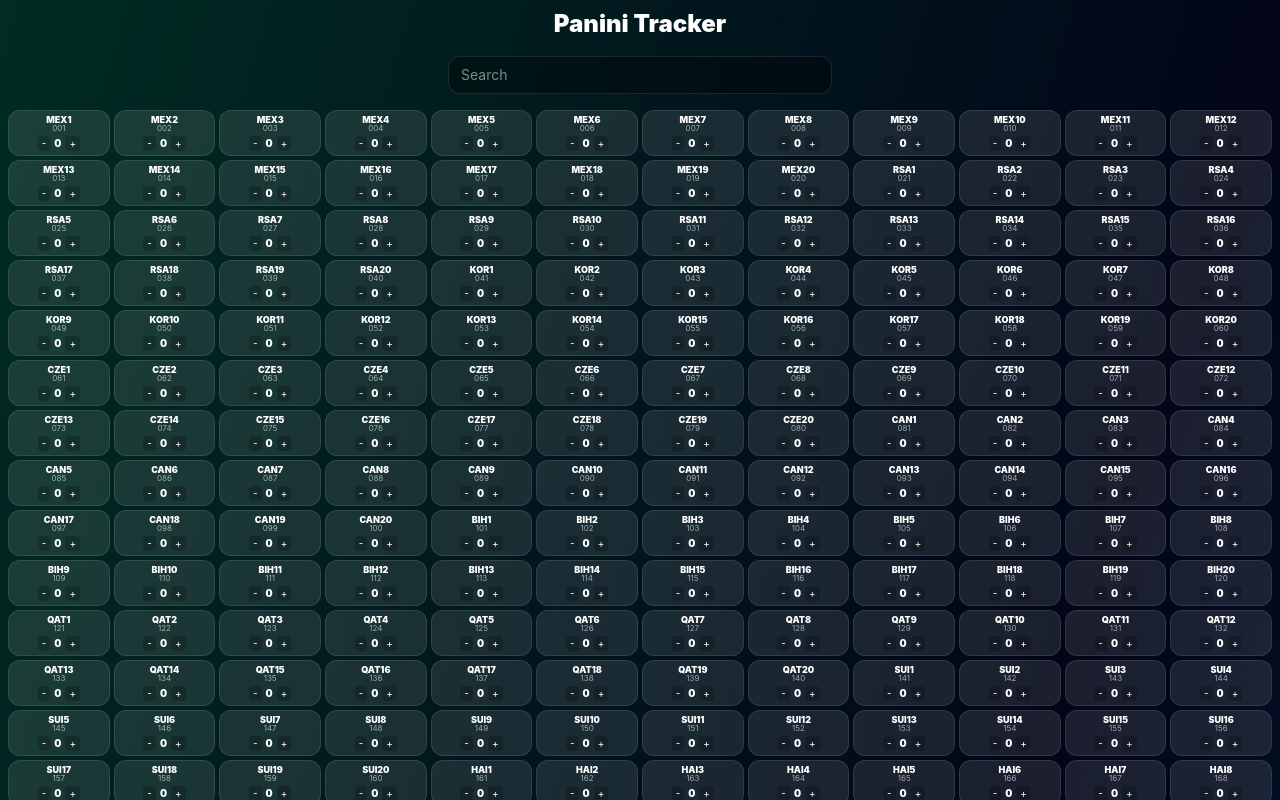
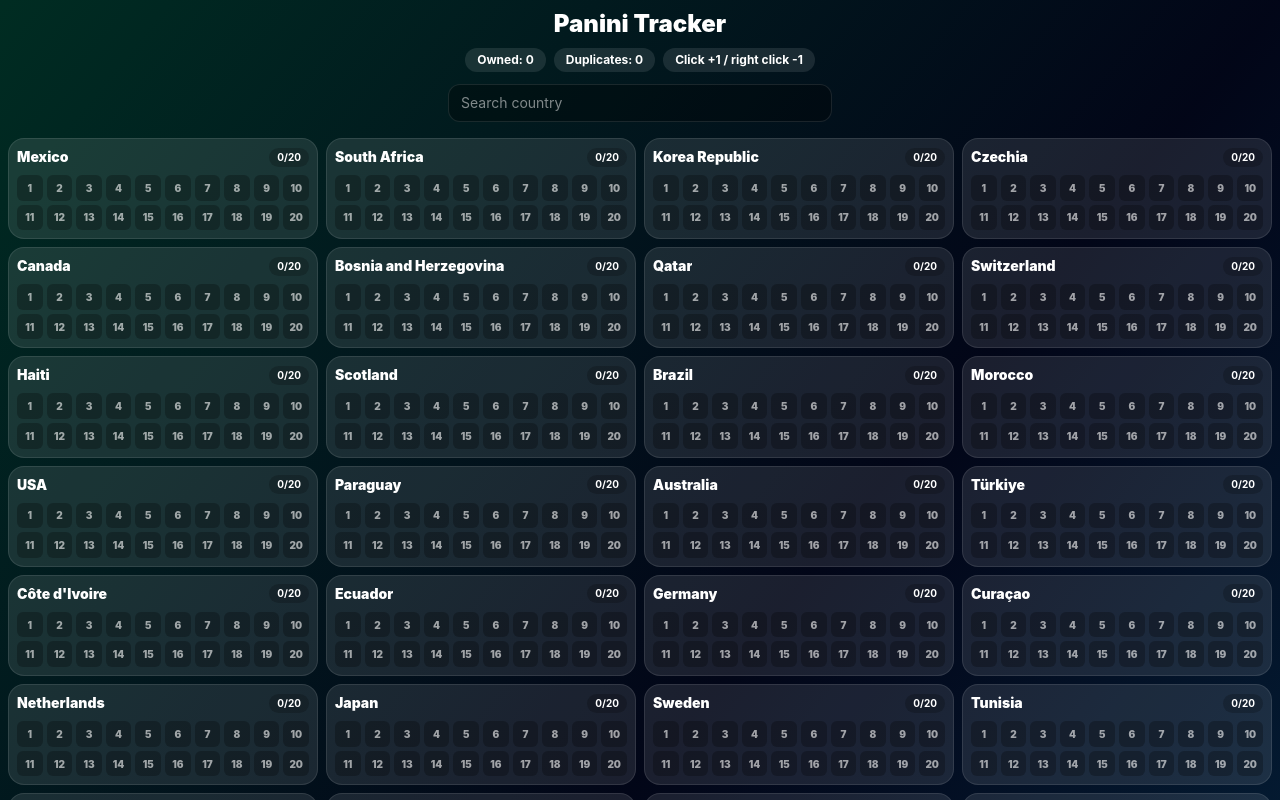
Before and after one commit to vojinstefanovic111-bit/panini-worldcup-tracker, a React (Vite) app: page / in a window 1280 px wide. Shown: the top 800 px of the page. Built offline with nearby package versions, Linux system fonts and the light colour scheme.

Commit message:
Group stickers by country with compact number buttons

```diff
--- a/src/App.jsx
+++ b/src/App.jsx
@@ -16,54 +16,59 @@
 ];
 
 const shortNames = {
-  "Mexico": "MEX","South Africa": "RSA","Korea Republic": "KOR","Czechia": "CZE",
-  "Canada": "CAN","Bosnia and Herzegovina": "BIH","Qatar": "QAT","Switzerland": "SUI",
-  "Haiti": "HAI","Scotland": "SCO","Brazil": "BRA","Morocco": "MAR",
-  "USA": "USA","Paraguay": "PAR","Australia": "AUS","Türkiye": "TUR",
-  "Côte d'Ivoire": "CIV","Ecuador": "ECU","Germany": "GER","Curaçao": "CUW",
-  "Netherlands": "NED","Japan": "JPN","Sweden": "SWE","Tunisia": "TUN",
-  "IR Iran": "IRN","New Zealand": "NZL","Belgium": "BEL","Egypt": "EGY",
-  "Saudi Arabia": "KSA","Uruguay": "URU","Spain": "ESP","Cabo Verde": "CPV",
-  "France": "FRA","Senegal": "SEN","Iraq": "IRQ","Norway": "NOR",
-  "Argentina": "ARG","Algeria": "ALG","Austria": "AUT","Jordan": "JOR",
-  "Portugal": "POR","Congo DR": "COD","Uzbekistan": "UZB","Colombia": "COL",
-  "Ghana": "GHA","Panama": "PAN","England": "ENG","Croatia": "CRO"
+  "Mexico": "MEX", "South Africa": "RSA", "Korea Republic": "KOR", "Czechia": "CZE",
+  "Canada": "CAN", "Bosnia and Herzegovina": "BIH", "Qatar": "QAT", "Switzerland": "SUI",
+  "Haiti": "HAI", "Scotland": "SCO", "Brazil": "BRA", "Morocco": "MAR",
+  "USA": "USA", "Paraguay": "PAR", "Australia": "AUS", "Türkiye": "TUR",
+  "Côte d'Ivoire": "CIV", "Ecuador": "ECU", "Germany": "GER", "Curaçao": "CUW",
+  "Netherlands": "NED", "Japan": "JPN", "Sweden": "SWE", "Tunisia": "TUN",
+  "IR Iran": "IRN", "New Zealand": "NZL", "Belgium": "BEL", "Egypt": "EGY",
+  "Saudi Arabia": "KSA", "Uruguay": "URU", "Spain": "ESP", "Cabo Verde": "CPV",
+  "France": "FRA", "Senegal": "SEN", "Iraq": "IRQ", "Norway": "NOR",
+  "Argentina": "ARG", "Algeria": "ALG", "Austria": "AUT", "Jordan": "JOR",
+  "Portugal": "POR", "Congo DR": "COD", "Uzbekistan": "UZB", "Colombia": "COL",
+  "Ghana": "GHA", "Panama": "PAN", "England": "ENG", "Croatia": "CRO"
 };
 
 const STORAGE_KEY = "panini-world-cup-26-collection";
 const STICKERS_PER_TEAM = 20;
 const SPECIAL_STICKERS = 20;
 
-function makeStickers() {
-  const list = [];
+function makeGroups() {
+  const groups = [];
   let id = 1;
 
   for (const team of teams) {
-    for (let i = 1; i <= STICKERS_PER_TEAM; i++) {
-      list.push({
+    const stickers = [];
+
+    for (let number = 1; number <= STICKERS_PER_TEAM; number++) {
+      stickers.push({
         id,
-        team,
-        name: shortNames[team] + i,
-        globalNumber: String(id).padStart(3, "0")
+        number,
+        name: shortNames[team] + number,
       });
       id++;
     }
+
+    groups.push({ team, shortName: shortNames[team], stickers });
   }
 
-  for (let i = 1; i <= SPECIAL_STICKERS; i++) {
-    list.push({
+  const specialStickers = [];
+  for (let number = 1; number <= SPECIAL_STICKERS; number++) {
+    specialStickers.push({
       id,
-      team: "FWC",
-      name: "FWC" + i,
-      globalNumber: String(id).padStart(3, "0")
+      number,
+      name: "FWC" + number,
     });
     id++;
   }
 
-  return list;
+  groups.push({ team: "World Cup 26 Specials", shortName: "FWC", stickers: specialStickers });
+
+  return groups;
 }
 
-const stickers = makeStickers();
+const groups = makeGroups();
 
 export default function App() {
   const [collection, setCollection] = useState(() => {
@@ -80,10 +85,19 @@
     localStorage.setItem(STORAGE_KEY, JSON.stringify(collection));
   }, [collection]);
 
-  function changeCount(id, amount) {
+  function addSticker(id) {
+    setCollection((current) => ({
+      ...current,
+      [id]: (current[id] || 0) + 1,
+    }));
+  }
+
+  function removeSticker(event, id) {
+    event.preventDefault();
+
     setCollection((current) => {
       const next = { ...current };
-      const newCount = Math.max(0, (next[id] || 0) + amount);
+      const newCount = Math.max(0, (next[id] || 0) - 1);
 
       if (newCount === 0) delete next[id];
       else next[id] = newCount;
@@ -92,61 +106,82 @@
     });
   }
 
-  const filtered = useMemo(() => {
-    return stickers.filter((sticker) =>
-      sticker.name.toLowerCase().includes(query.toLowerCase())
+  const filteredGroups = useMemo(() => {
+    const search = query.trim().toLowerCase();
+
+    if (!search) return groups;
+
+    return groups.filter((group) =>
+      group.team.toLowerCase().includes(search) ||
+      group.shortName.toLowerCase().includes(search)
     );
   }, [query]);
+
+  const totalOwned = Object.values(collection).filter((count) => count > 0).length;
+  const duplicates = Object.values(collection).reduce((sum, count) => sum + Math.max(0, count - 1), 0);
 
   return (
     <div className="min-h-screen bg-gradient-to-br from-emerald-950 via-slate-950 to-sky-950 p-2 text-white">
       <div className="mx-auto max-w-7xl">
-        <h1 className="mb-4 text-center text-2xl font-black">
-          Panini Tracker
-        </h1>
+        <h1 className="mb-2 text-center text-2xl font-black">Panini Tracker</h1>
+
+        <div className="mb-3 flex flex-wrap items-center justify-center gap-2 text-xs font-bold">
+          <span className="rounded-full bg-white/10 px-3 py-1">Owned: {totalOwned}</span>
+          <span className="rounded-full bg-white/10 px-3 py-1">Duplicates: {duplicates}</span>
+          <span className="rounded-full bg-white/10 px-3 py-1">Click +1 / right click -1</span>
+        </div>
 
         <div className="mb-4 flex justify-center">
           <input
             type="text"
             value={query}
             onChange={(e) => setQuery(e.target.value)}
-            placeholder="Search"
+            placeholder="Search country"
             className="w-full max-w-sm rounded-xl border border-white/10 bg-black/30 px-3 py-2 text-sm outline-none"
           />
         </div>
 
-        <div className="grid grid-cols-4 gap-1 sm:grid-cols-6 md:grid-cols-8 lg:grid-cols-10 xl:grid-cols-12">
-          {filtered.map((sticker) => {
-            const count = collection[sticker.id] || 0;
+        <div className="grid gap-2 sm:grid-cols-2 lg:grid-cols-3 xl:grid-cols-4">
+          {filteredGroups.map((group) => {
+            const ownedInGroup = group.stickers.filter((sticker) => (collection[sticker.id] || 0) > 0).length;
 
             return (
-              <div
-                key={sticker.id}
-                className={`rounded-xl border p-1 text-center ${
-                  count > 0
-                    ? "border-white bg-white text-slate-950"
-                    : "border-white/10 bg-white/10 text-white"
-                }`}
-              >
-                <p className="text-[9px] font-black leading-none">{sticker.name}</p>
-                <p className="text-[8px] opacity-60 leading-none">{sticker.globalNumber}</p>
+              <div key={group.team} className="rounded-2xl border border-white/10 bg-white/10 p-2">
+                <div className="mb-2 flex items-center justify-between gap-2">
+                  <h2 className="truncate text-sm font-black">{group.team}</h2>
+                  <span className="shrink-0 rounded-full bg-black/20 px-2 py-0.5 text-[10px] font-bold">
+                    {ownedInGroup}/{group.stickers.length}
+                  </span>
+                </div>
 
-                <div className="mt-1 flex items-center justify-center gap-1">
-                  <button
-                    onClick={() => changeCount(sticker.id, -1)}
-                    className="rounded bg-black/20 px-1 text-[10px]"
-                  >
-                    -
-                  </button>
+                <div className="grid grid-cols-10 gap-1">
+                  {group.stickers.map((sticker) => {
+                    const count = collection[sticker.id] || 0;
 
-                  <span className="text-[10px] font-black">{count}</span>
-
-                  <button
-                    onClick={() => changeCount(sticker.id, 1)}
-                    className="rounded bg-black/20 px-1 text-[10px]"
-                  >
-                    +
-                  </button>
+                    return (
+                      <button
+                        key={sticker.id}
+                        type="button"
+                        onClick={() => addSticker(sticker.id)}
+                        onContextMenu={(event) => removeSticker(event, sticker.id)}
+                        title={`${sticker.name} - you have ${count}`}
+                        className={`relative aspect-square rounded-md text-[10px] font-black leading-none ${
+                          count > 1
+                            ? "bg-yellow-300 text-slate-950"
+                            : count === 1
+                            ? "bg-white text-slate-950"
+                            : "bg-black/25 text-white/60"
+                        }`}
+                      >
+                        {sticker.number}
+                        {count > 1 && (
+                          <span className="absolute -right-1 -top-1 rounded-full bg-slate-950 px-1 text-[8px] text-white">
+                            {count}
+                          </span>
+                        )}
+                      </button>
+                    );
+                  })}
                 </div>
               </div>
             );
```
